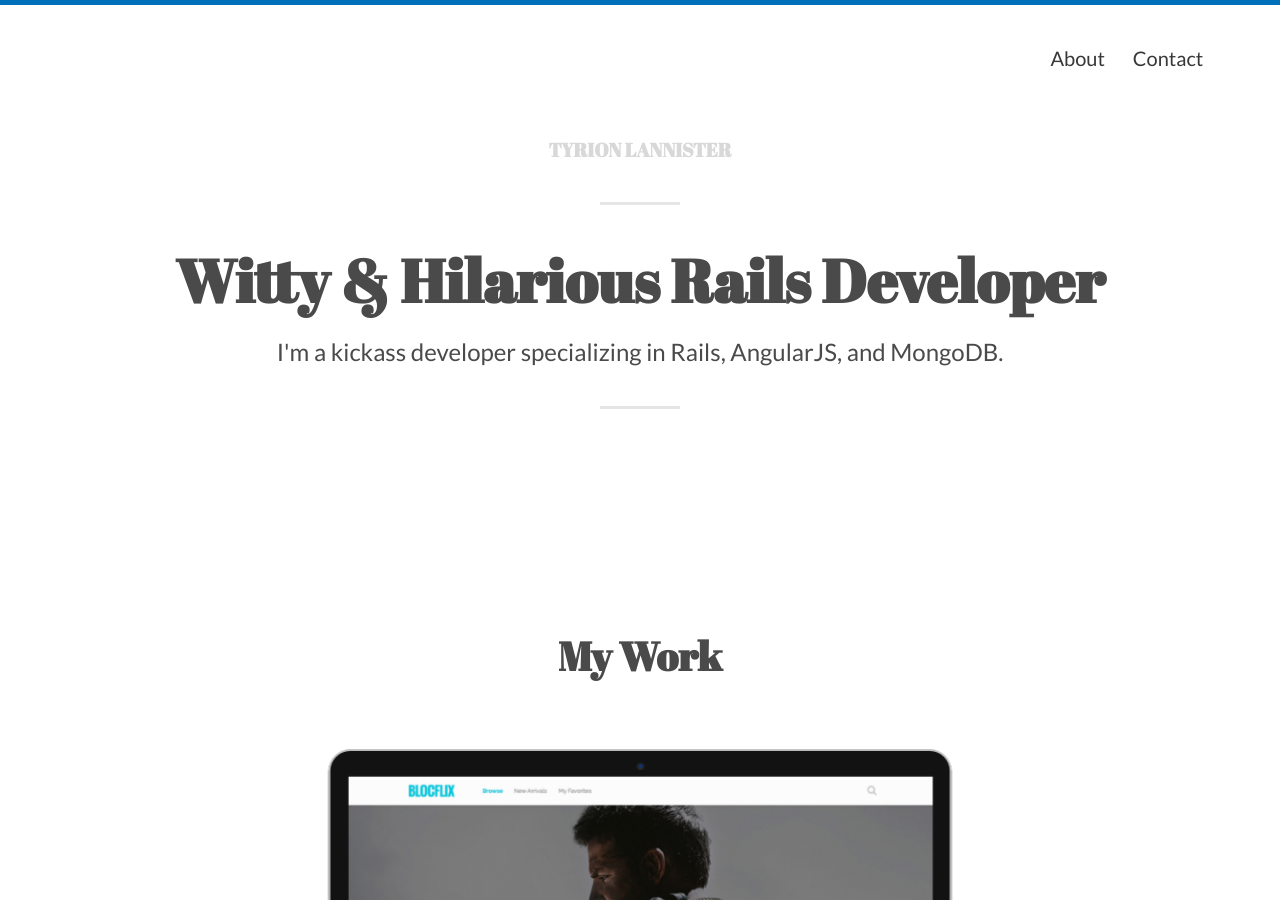
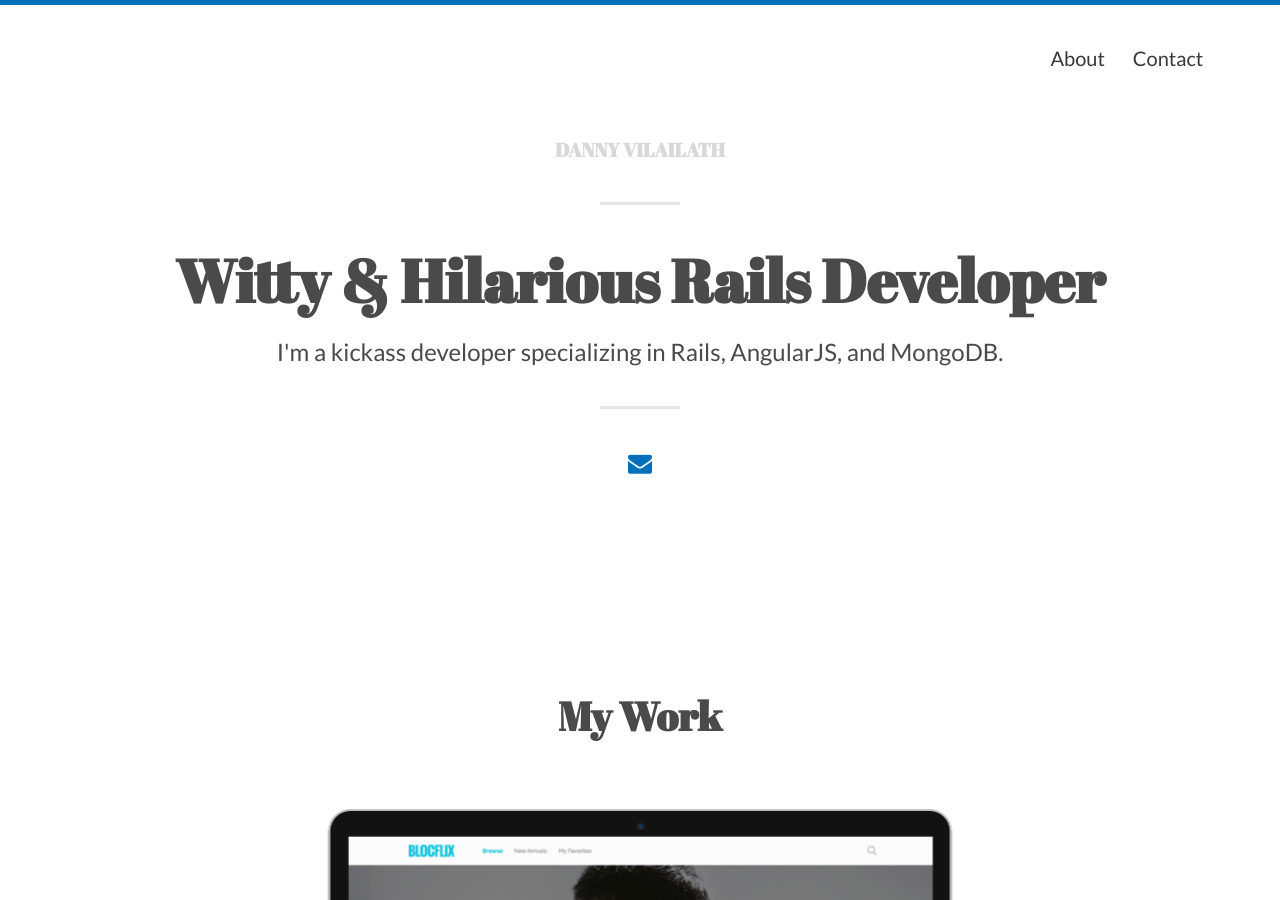
Before and after one commit to Bloc/portfolio-kami, a Jekyll site: the page built from index.html, in a window 1280 px wide and 900 px high. Built offline with Jekyll 4.4.1, drawn with Linux system fonts in a browser that asks for light colours; nearby versions of some CDN libraries; the list of posts is cut into pages by our own code.

Commit message:
update name on page

```diff
--- a/_config.yml
+++ b/_config.yml
@@ -5,7 +5,7 @@ url: "http://preppedforlyfe.github.io" # the base hostname & protocol for your s
 # THEME-SPECIFIC CONFIGURATION
 theme_settings:
   # Meta
-  title: Tyrion Lannister # Your name will go here
+  title: Danny Vilailath # Your name will go here
   description: "A personal portfolio and blog website" # used by search engines
 
   # Header and footer text
@@ -18,7 +18,7 @@ theme_settings:
 
   # Icons
   rss: false
-  email_address: # Full email address, e.g. "sam@example.com"
+  email_address: preppedforlyfe@gmail.com # Full email address, e.g. "sam@example.com"
   behance:
   bitbucket:
   dribbble:
```
